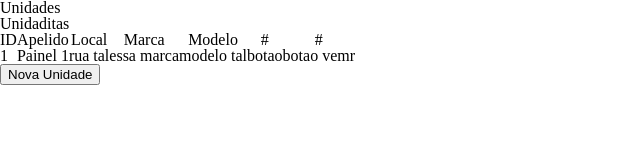
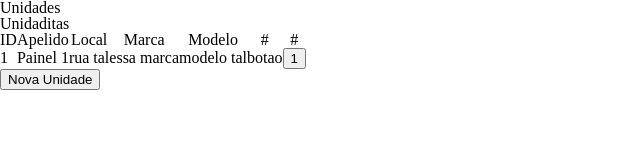
Before and after one commit to ClaudioDev233/SolarEnergy, a React (Create React App) app: page /unitList in a window 1280 px wide. Shown: the top 160 px of the page, without its empty margins (0-640 px from the left). Built offline with nearby package versions, Linux system fonts and the light colour scheme; data requests are answered from the project's data file.

Commit message:
added post funcionts

```diff
--- a/src/components/listUnits/index.js
+++ b/src/components/listUnits/index.js
@@ -3,6 +3,7 @@ import { Children, useContext, useEffect, useState } from "react";
 import axios from "axios";
 export default function ListUnits() {
   const { setMode } = useContext(UnitContext);
+
   const [data, setData] = useState([]);
 
   useEffect(() => {
@@ -14,9 +15,22 @@ export default function ListUnits() {
     getData();
   }, []);
 
+  //talvez criar um contexto?
+
+  function removeUnit(unit) {
+    const id = unit.id;
+    axios
+      .delete(`http://localhost:3333/unidades/${id}`, {
+        params: {
+          id: id,
+        },
+      })
+      .then((resp) => console.log(resp));
+  }
+
   return (
     <>
-      <>{console.log(data[0])}</>
+      <>{console.log(data)}</>
       <div>
         <p>Unidaditas</p>
         <table>
@@ -42,7 +56,15 @@ export default function ListUnits() {
                     <td>{unidade.marca}</td>
                     <td>{unidade.modelo}</td>
                     <td>botao</td>
-                    <td>botao vemr</td>
+                    <td>
+                      <button
+                        onClick={() => {
+                          removeUnit(unidade);
+                        }}
+                      >
+                        {unidade.id}
+                      </button>
+                    </td>
                   </tr>
                 );
               })
```
